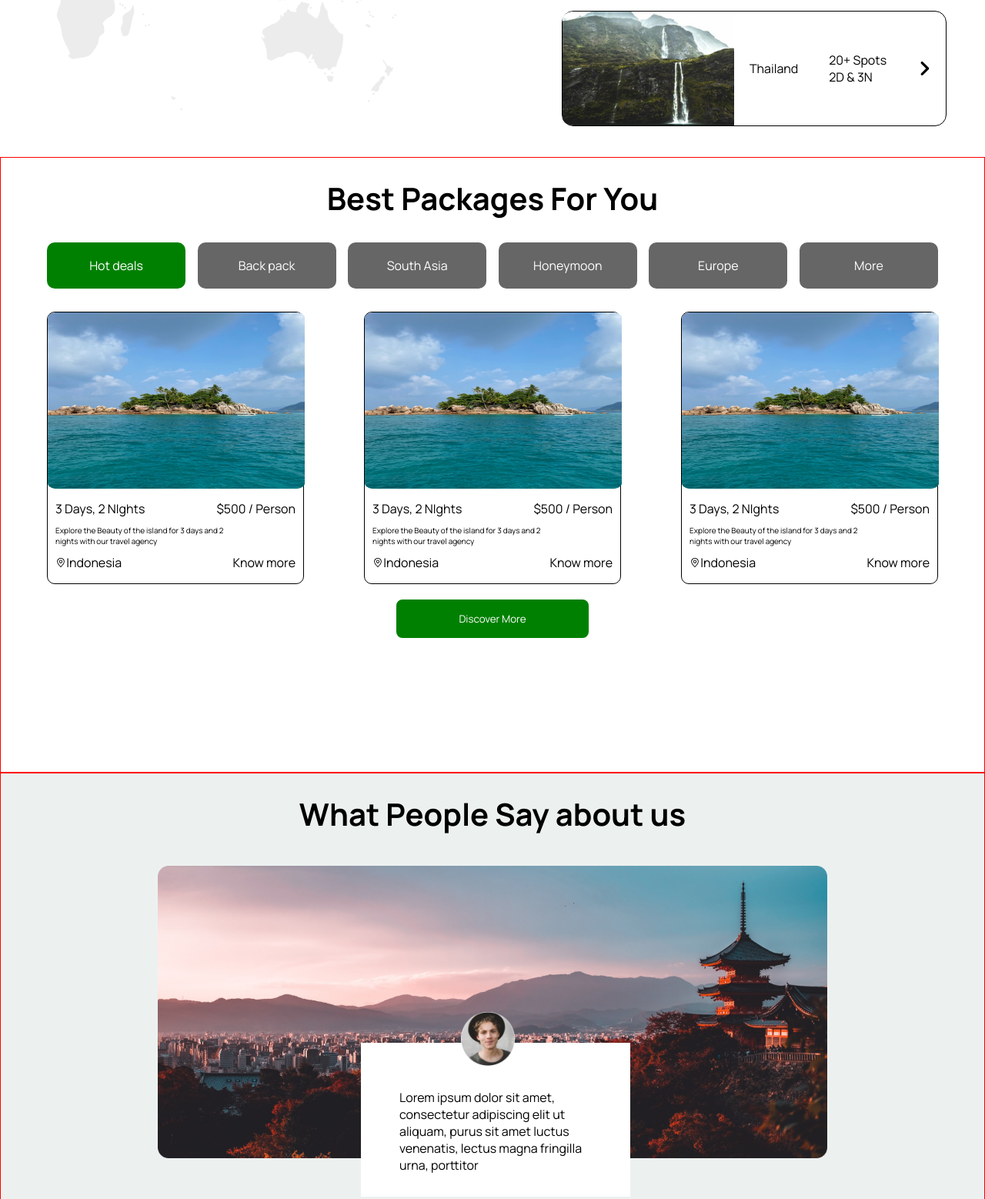
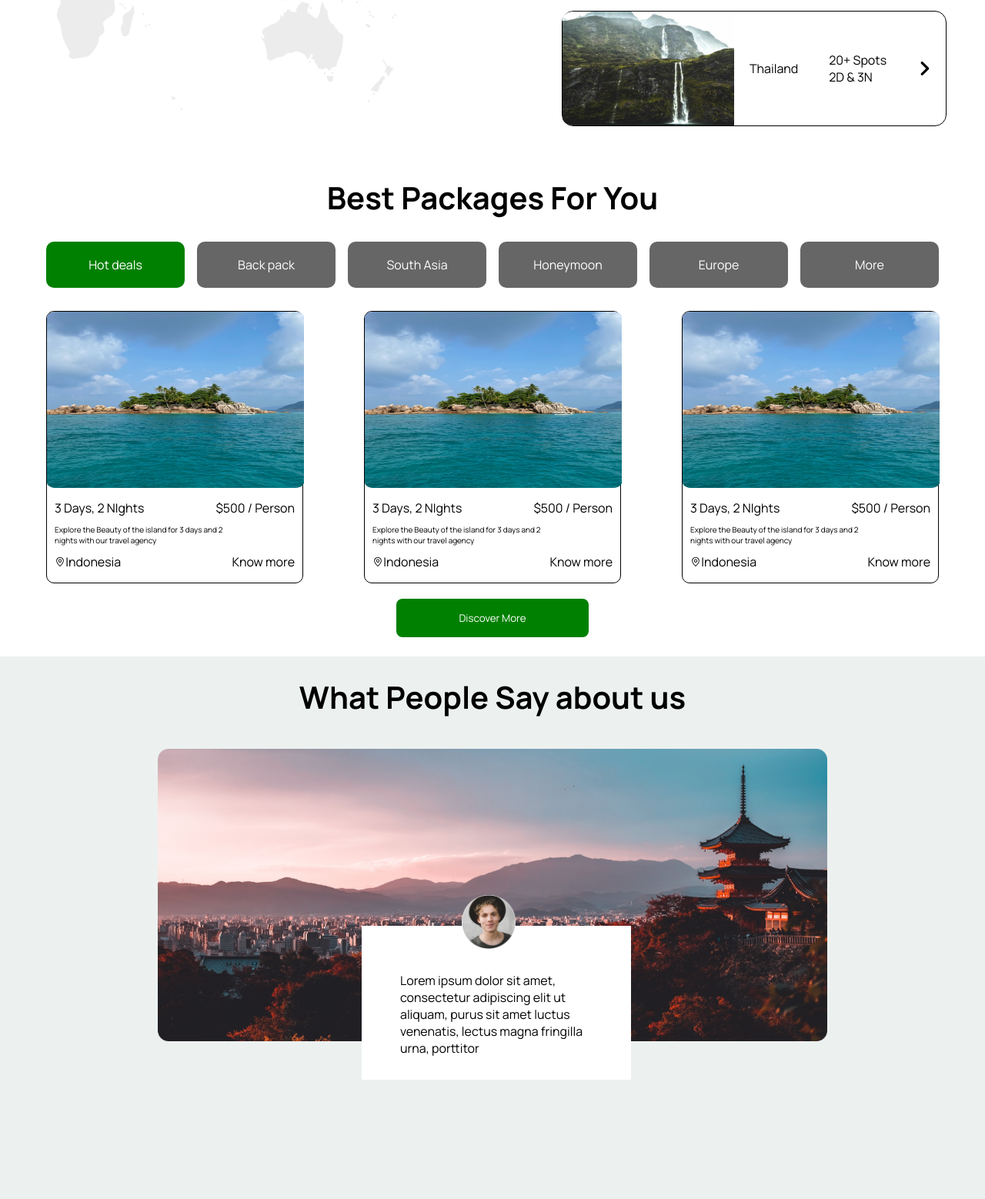
Before and after one commit to loyecares/travel-goo, a plain HTML site: page index.html in a window 1280 px wide. Shown: the part 1722-3280 px from the top of the page at 77% size. Drawn offline with Linux system fonts and the light colour scheme.

Commit message:
adjusted styling

```diff
--- a/style.css
+++ b/style.css
@@ -170,8 +170,6 @@
 }
 .package-wrap{
     width: 100%;
-    height: 100vh;
-    border: 1px solid red;
     padding: 25px 60px;
 }
 .package-wrap h2{
@@ -249,7 +247,6 @@
 .testimony-wrap{
     width: 100%;
     height: 100vh;
-    border: 1px solid red;
     padding: 25px 60px;
     background-color: #ECF1F0;
     overflow-x: hidden
```
